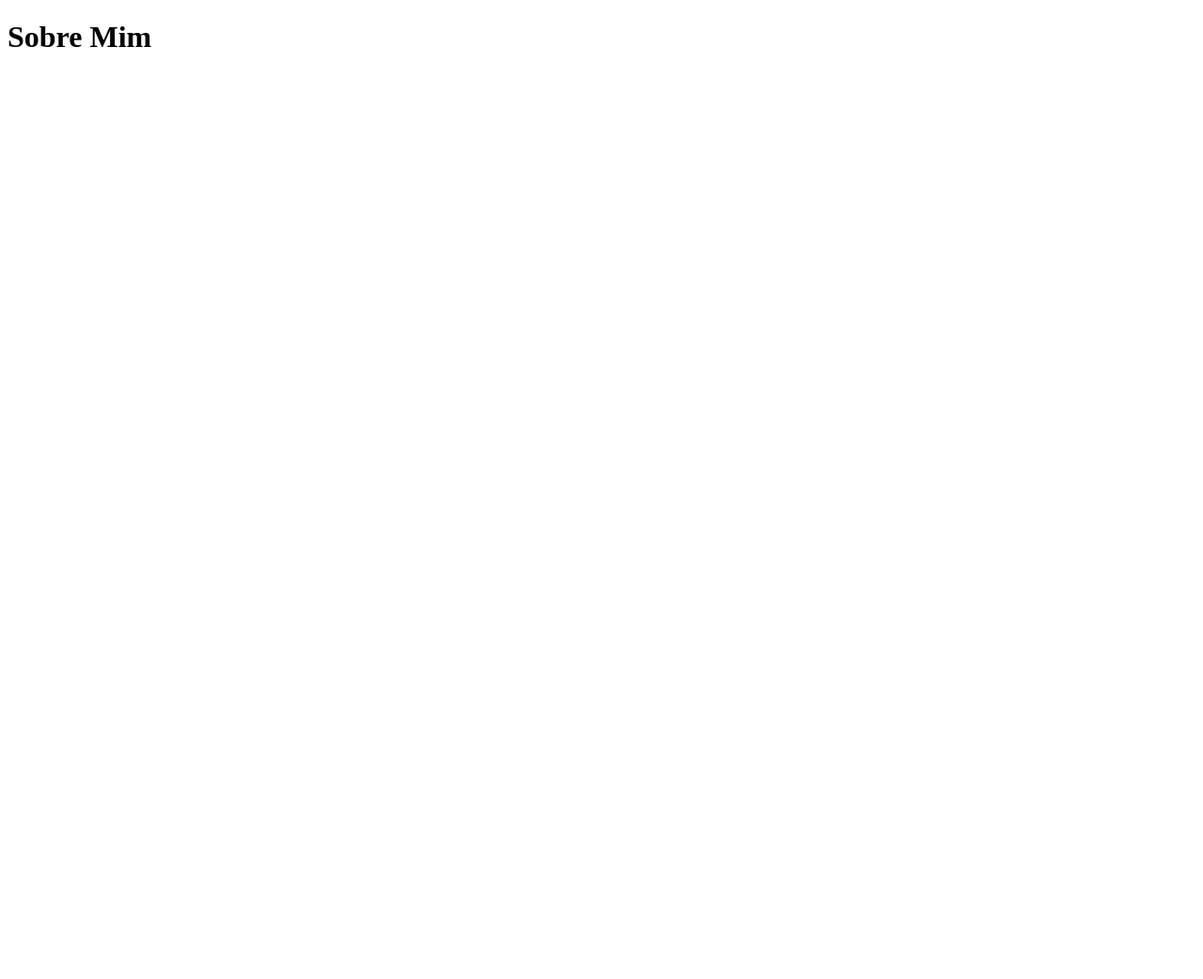
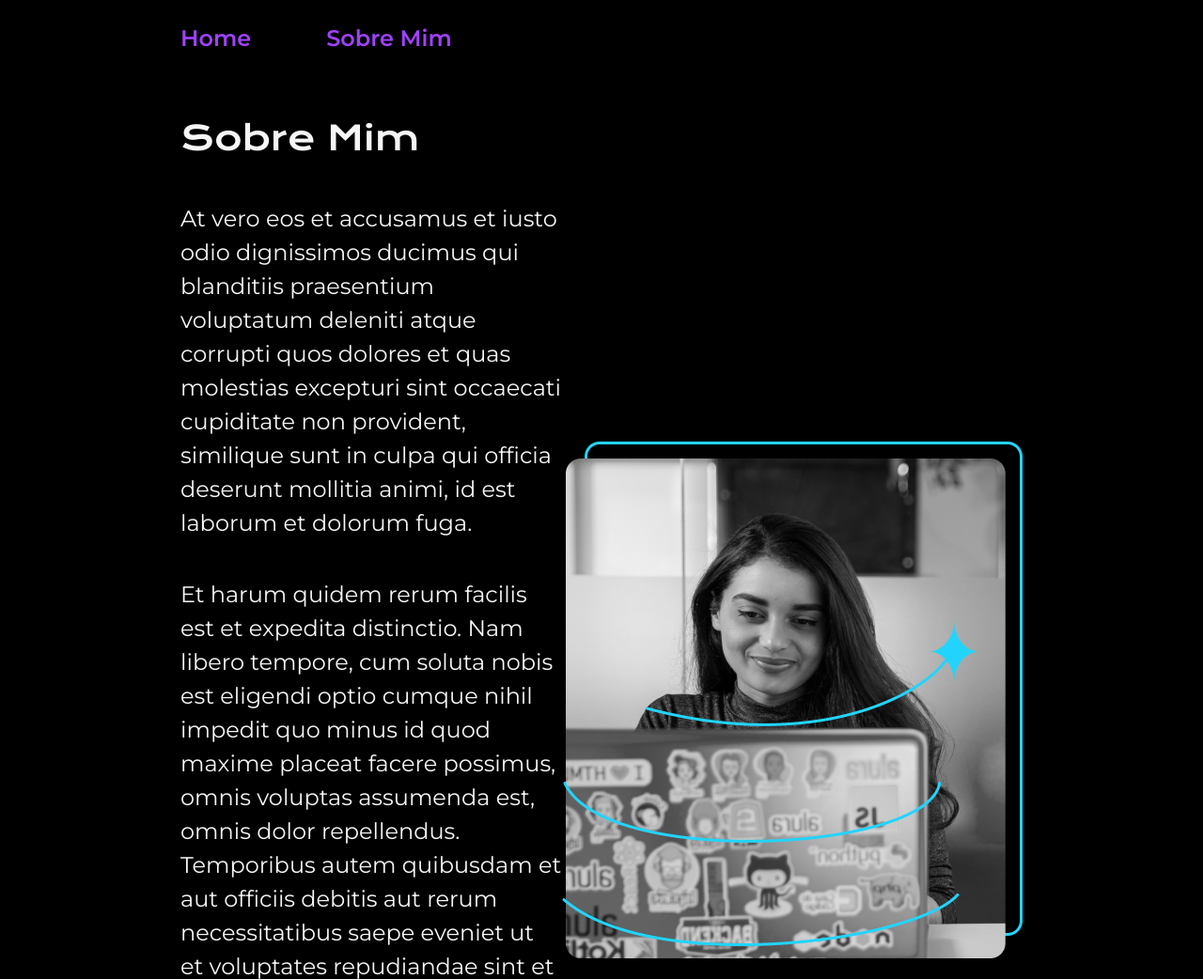
Before and after one commit to dihluiz/mini_portfolio, a plain HTML site: page aboutMe.html in a window 1280 px wide. Shown: the top 1042 px of the page at 94% size. Before the commit the page ends 800 px from the top, so only its background shows below. Drawn offline with nearby package versions, Linux system fonts and the light colour scheme.

Commit message:
:lipstick: feat: adicionado :root para melhorar o css

```diff
--- a/aboutMe.html
+++ b/aboutMe.html
@@ -4,11 +4,28 @@
 <head>
     <meta charset="UTF-8">
     <meta name="viewport" content="width=device-width, initial-scale=1.0">
+    <link rel="stylesheet" href="./styles/style.css">
     <title>Sobre Mim</title>
 </head>
 
 <body>
-    <h1>Sobre Mim</h1>
+    <header class="cabecalho">
+        <nav class="cabecalho__menu">
+            <a class="cabecalho__link" href="index.html">Home</a>
+            <a class="cabecalho__link" href="aboutMe.html">Sobre Mim</a>
+        </nav>
+    </header>
+    <main class="conteudo">
+        <section class="conteudo__principal">
+            <h1 class="conteudo__titulo">Sobre Mim</h1>
+            <p class="conteudo__texto">At vero eos et accusamus et iusto odio dignissimos ducimus qui blanditiis praesentium voluptatum deleniti atque corrupti quos dolores et quas molestias excepturi sint occaecati cupiditate non provident, similique sunt in culpa qui officia deserunt mollitia animi, id est laborum et dolorum fuga.</p>
+            <p class="conteudo__texto">Et harum quidem rerum facilis est et expedita distinctio. Nam libero tempore, cum soluta nobis est eligendi optio cumque nihil impedit quo minus id quod maxime placeat facere possimus, omnis voluptas assumenda est, omnis dolor repellendus. Temporibus autem quibusdam et aut officiis debitis aut rerum necessitatibus saepe eveniet ut et voluptates repudiandae sint et molestiae non recusandae. Itaque earum rerum hic tenetur a sapiente delectus, ut aut reiciendis voluptatibus maiores alias consequatur aut perferendis doloribus asperiores ipsum delis forum birol parela maxime infena. Excepteur sint occaecat cupidatat non.</p>
+        </section>
+        <img src="./assents/dev.png" alt="dev mexendo no notebook">
+    </main>
+    <footer class="rodape">
+        <p>Desenvolvido por Dih</p>
+    </footer>
 </body>
 
 </html>
--- a/styles/style.css
+++ b/styles/style.css
@@ -1,4 +1,13 @@
 @import url("https://fonts.googleapis.com/css2?family=Krona+One&family=Montserrat:ital,wght@0,100..900;1,100..900&display=swap");
+
+:root {
+  --cor-primaria: #000000;
+  --cor-secundaria: #f6f6f6;
+  --cor-terciaria: #9f42fc;
+
+  --font-primaria: "Krona One", sans-serif;
+  --font-secundaria: "Montserrat", sans-serif;
+}
 
 * {
   margin: 0;
@@ -6,10 +15,9 @@
 }
 
 body {
-  /* height: 100vh; */
   box-sizing: border-box;
-  background-color: #000000;
-  color: #f6f6f6;
+  background-color: var(--cor-primaria);
+  color: var(--cor-secundaria);
 }
 
 .cabecalho {
@@ -22,11 +30,11 @@ body {
 }
 
 .cabecalho__link {
-  font-family: "Montserrat", sans-serif;
+  font-family: var(--font-secundaria);
   font-weight: 600;
   font-size: 24px;
   text-decoration: none;
-  color: #9f42fc;
+  color: var(--cor-terciaria);
 }
 
 .conteudo {
@@ -46,17 +54,19 @@ body {
 .conteudo__titulo {
   font-size: 36px;
   line-height: 56px;
-  font-family: "Krona One", sans-serif;
+  font-family: var(--font-primaria);
+  font-weight: 400;
 }
 
 .titulo-destaque {
-  color: #9f42fc;
+  color: var(--cor-terciaria);
 }
 
 .conteudo__texto {
   font-size: 24px;
   line-height: 36px;
-  font-family: "Montserrat", sans-serif;
+  font-family: var(--font-secundaria);
+  font-weight: 400;
 }
 
 .conteudo__link {
@@ -68,7 +78,7 @@ body {
 }
 
 .conteudo__subtitulo {
-  font-family: "Krona One", sans-serif;
+  font-family: var(--font-primaria);
   font-size: 24px;
   font-weight: 400;
 }
@@ -77,8 +87,8 @@ body {
   display: flex;
   justify-content: center;
   gap: 16px;
-  color: #f6f6f6;
-  border: 2px solid #9f42fc;
+  color: var(--cor-secundaria);
+  border: 2px solid var(--cor-terciaria);
   text-decoration: none;
   width: 381px;
   text-align: center;
@@ -86,7 +96,7 @@ body {
   font-size: 24px;
   font-weight: 600;
   padding: 21.5px 0;
-  font-family: "Montserrat", sans-serif;
+  font-family: var(--font-secundaria);
 }
 
 .conteudo__botao:hover {
@@ -94,11 +104,11 @@ body {
 }
 
 .rodape {
-  background-color: #9f42fc;
-  color: #000000;
+  background-color: var(--cor-terciaria);
+  color: var(--cor-primaria);
   padding: 24px;
   text-align: center;
-  font-family: "Montserrat", sans-serif;
+  font-family: var(--font-secundaria);
   font-size: 24px;
   font-weight: 400;
 }
```
